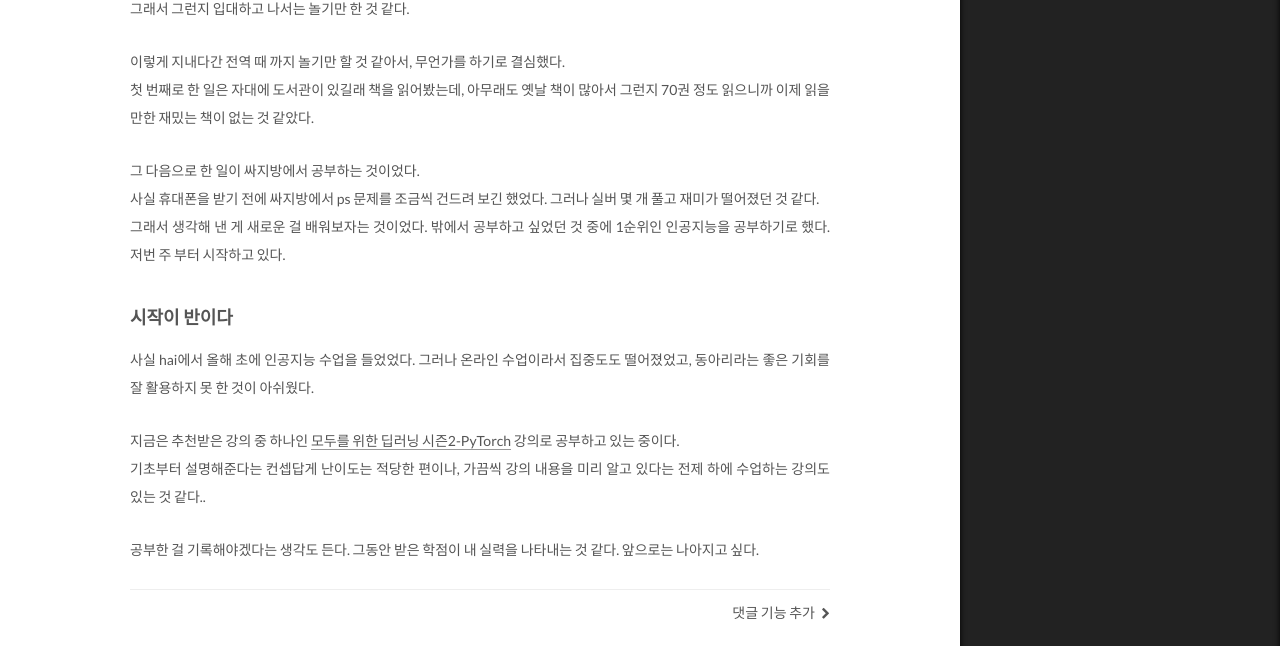
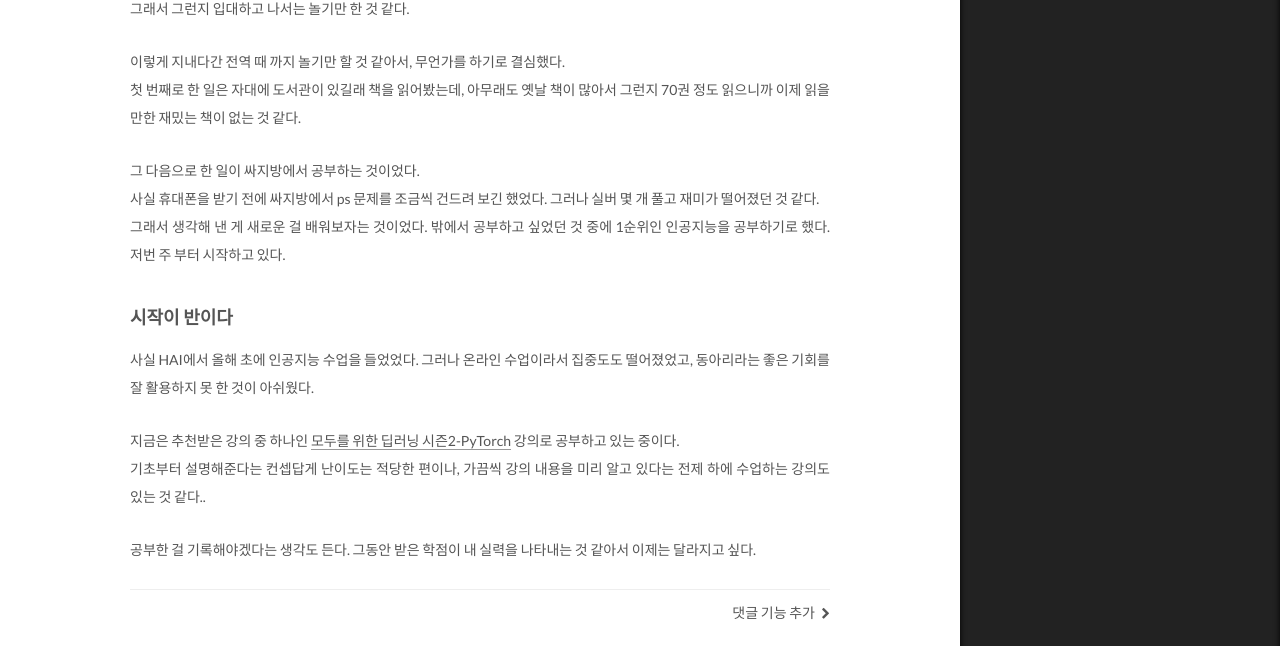
Before and after one commit to ShyRoute/ShyRoute.github.io, a Jekyll site: the page built from _posts/2020-12-14-Helloworld.md, in a window 1280 px wide and 1362 px high. Shown: the part 527-1173 px from the top of the window. Built offline with Jekyll 4.4.1, drawn with Linux system fonts in a browser that asks for light colours; comment, search, counter and statistics services are not loaded.

Commit message:
Update 2020-12-14-Helloworld.md

```diff
--- a/_posts/2020-12-14-Helloworld.md
+++ b/_posts/2020-12-14-Helloworld.md
@@ -11,16 +11,16 @@ tags:
 그래서 그런지 입대하고 나서는 놀기만 한 것 같다.<br>
 
 이렇게 지내다간 전역 때 까지 놀기만 할 것 같아서, 무언가를 하기로 결심했다.<br>
-첫 번째로 한 일은 자대에 도서관이 있길래 책을 읽어봤는데, 아무래도 옛날 책이 많아서 그런지 70권 정도 읽으니까 이제 읽을 만한 재밌는 책이 없는 것 같았다.<br>
+첫 번째로 한 일은 자대에 도서관이 있길래 책을 읽어봤는데, 아무래도 옛날 책이 많아서 그런지 70권 정도 읽으니까 이제 읽을 만한 재밌는 책이 없는 것 같다.<br>
 
 그 다음으로 한 일이 싸지방에서 공부하는 것이었다.<br>
 사실 휴대폰을 받기 전에 싸지방에서 ps 문제를 조금씩 건드려 보긴 했었다. 그러나 실버 몇 개 풀고 재미가 떨어졌던 것 같다.<br>
 그래서 생각해 낸 게 새로운 걸 배워보자는 것이었다. 밖에서 공부하고 싶었던 것 중에 1순위인 인공지능을 공부하기로 했다. 저번 주 부터 시작하고 있다.<br>
 
 ### 시작이 반이다
-사실 hai에서 올해 초에 인공지능 수업을 들었었다. 그러나 온라인 수업이라서 집중도도 떨어졌었고, 동아리라는 좋은 기회를 잘 활용하지 못 한 것이 아쉬웠다.<br>
+사실 HAI에서 올해 초에 인공지능 수업을 들었었다. 그러나 온라인 수업이라서 집중도도 떨어졌었고, 동아리라는 좋은 기회를 잘 활용하지 못 한 것이 아쉬웠다.<br>
 
 지금은 추천받은 강의 중 하나인 [모두를 위한 딥러닝 시즌2-PyTorch](https://www.youtube.com/playlist?list=PLQ28Nx3M4JrhkqBVIXg-i5_CVVoS1UzAv) 강의로 공부하고 있는 중이다.<br>
 기초부터 설명해준다는 컨셉답게 난이도는 적당한 편이나, 가끔씩 강의 내용을 미리 알고 있다는 전제 하에 수업하는 강의도 있는 것 같다..
 
-공부한 걸 기록해야겠다는 생각도 든다. 그동안 받은 학점이 내 실력을 나타내는 것 같다. 앞으로는 나아지고 싶다.
+공부한 걸 기록해야겠다는 생각도 든다. 그동안 받은 학점이 내 실력을 나타내는 것 같아서 이제는 달라지고 싶다.
```
